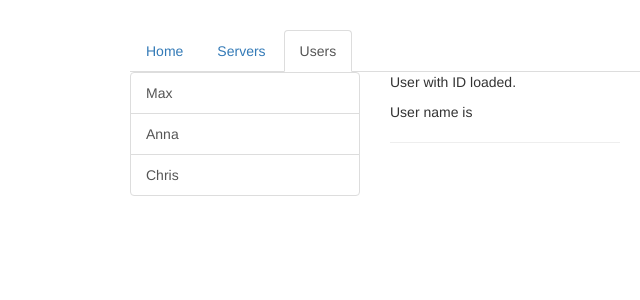
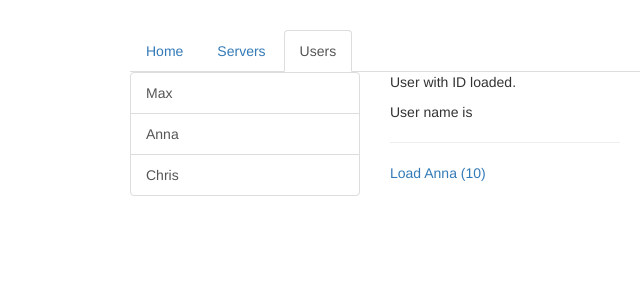
Before and after one commit to Verenasworld/routing-start, an Angular app: page /users in a window 1280 px wide. Shown: the top 300 px of the page, without its empty margins (135-775 px from the left). Built offline with nearby package versions, Linux system fonts and the light colour scheme.

Commit message:
fetching Route Parameters Reactively

```diff
--- a/src/app/users/user/user.component.html
+++ b/src/app/users/user/user.component.html
@@ -1,3 +1,4 @@
 <p>User with ID {{user.id}} loaded.</p>
 <p>User name is {{user.name}}</p>
 <hr>
+<a [routerLink]="['/users',10,'Anna']">Load Anna (10)</a>
```
